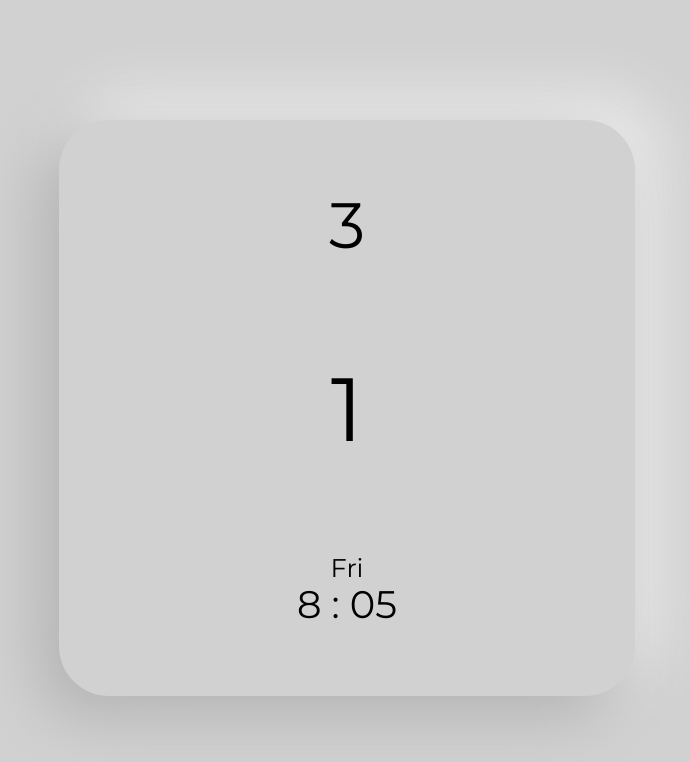
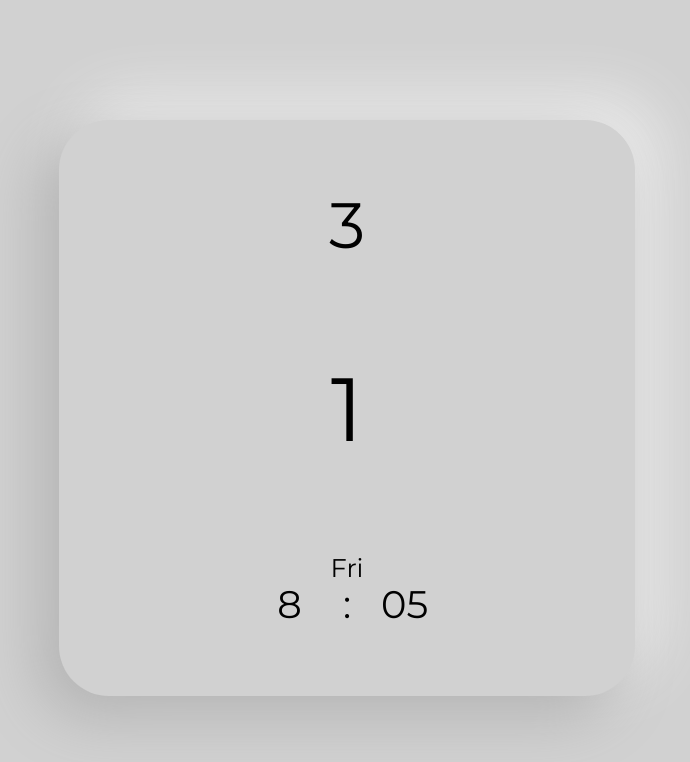
Before and after one commit to haruto17/neumo-calendar, a SvelteKit app: page / in a window 1280 px wide. Shown: the top 762 px of the page, without its empty margins (293-983 px from the left). Built offline with nearby package versions, Linux system fonts and the light colour scheme.

Commit message:
時計部分のコロンが中央になるように修正

```diff
--- a/src/routes/+page.svelte
+++ b/src/routes/+page.svelte
@@ -44,7 +44,11 @@
 		<div class="month"><p>{month}</p></div>
 		<div class="day"><p>{day}</p></div>
 		<div class="weekday"><p>{weekday}</p></div>
-		<div class="time"><p>{hour} : {minute}</p></div>
+		<div class="time-container">
+			<p class="hour">{hour}</p>
+			<p class="colon">:</p>
+			<p class="minute">{minute}</p>
+		</div>
 	</div>
 </div>
 
@@ -115,18 +119,29 @@
 		font-size: 2vw;
 	}
 
-	.time {
+	.time-container {
 		display: flex;
 		justify-content: center;
-		align-items: flex-start;
 		height: 20%;
 		margin-top: 0;
 		margin-bottom: 0;
 	}
 
-	.time p {
+	.time-container p {
 		margin-top: 0;
 		margin-bottom: 0;
 		font-size: 3vw;
 	}
+
+	.hour {
+		width: 10%;
+	}
+
+	.colon {
+		width: 10%;
+	}
+
+	.minute {
+		width: 10%;
+	}
 </style>
```
